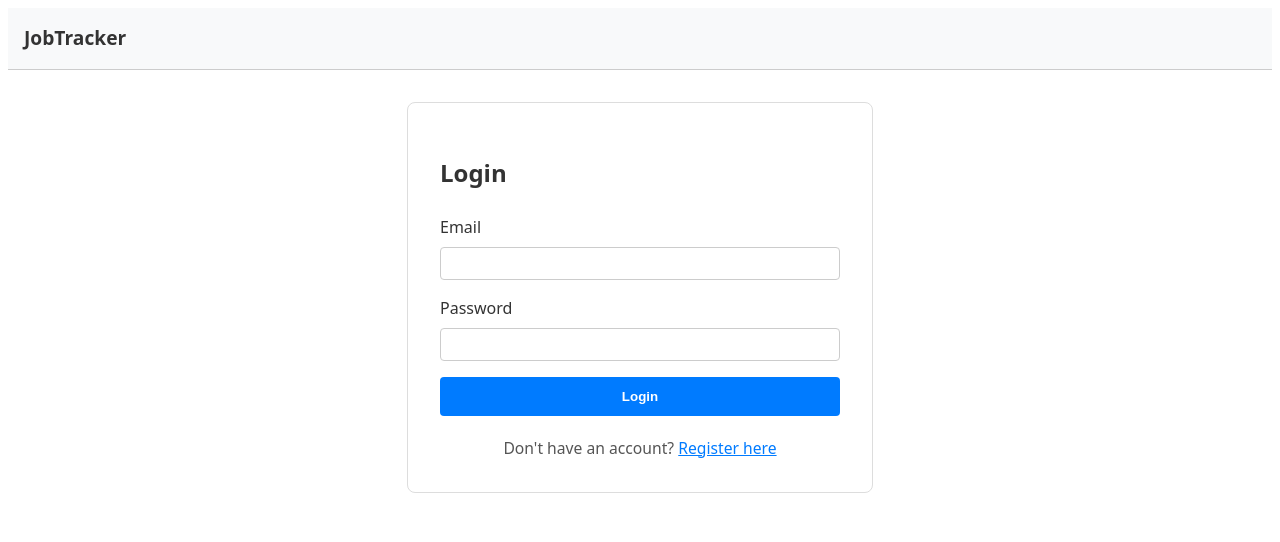
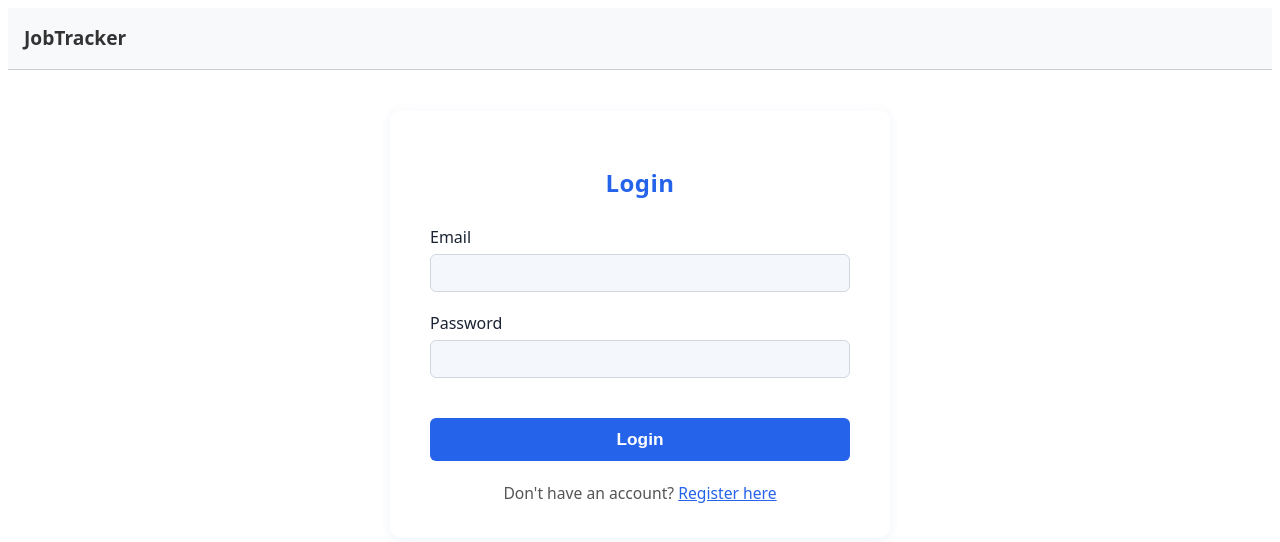
Before and after one commit to Mancini-Developer80/Job-Tracker, a React (Vite) app in the folder client/: page /login in a window 1280 px wide. Shown: the top 542 px of the page. Built offline with nearby package versions, Linux system fonts and the light colour scheme.

Commit message:
application forms consistency and improvement

```diff
--- a/client/src/App.tsx
+++ b/client/src/App.tsx
@@ -7,6 +7,7 @@ import Login from "./pages/Login";
 import NotFound from "./pages/NotFound";
 import Register from "./pages/Register";
 import Home from "./pages/Home";
+import Profile from "./pages/Profile";
 
 function App() {
   return (
@@ -17,6 +18,7 @@ function App() {
         <Route path="/register" element={<Register />} />
         <Route path="/admin" element={<Admin />} />
         <Route path="/dashboard" element={<Dashboard />} />
+        <Route path="/profile" element={<Profile />} />
         <Route path="/" element={<Home />} />
         <Route path="*" element={<NotFound />} />
       </Routes>
--- a/client/src/pages/Home.tsx
+++ b/client/src/pages/Home.tsx
@@ -1,5 +1,6 @@
 import React from "react";
-import { Link } from "react-router-dom";
+import { Link, Navigate } from "react-router-dom";
+import { useAuth } from "../context/AuthContext";
 import styles from "./Home.module.css";
 import {
   FaLock,
@@ -10,6 +11,8 @@ import {
 } from "react-icons/fa";
 
 const Home: React.FC = () => {
+  const { user } = useAuth();
+  if (user) return <Navigate to="/dashboard" replace />;
   return (
     <div className={styles.homeContainer}>
       <h1 className={styles.title}>Welcome to Job Tracker Dashboard</h1>
--- a/client/src/pages/Login.tsx
+++ b/client/src/pages/Login.tsx
@@ -1,7 +1,7 @@
 import React, { useState } from "react";
 import { useAuth } from "../context/AuthContext";
-import { useNavigate } from "react-router-dom";
-import styles from "../components/AuthForm.module.css";
+import { useNavigate, Navigate } from "react-router-dom";
+import styles from "./Profile.module.css";
 
 const Login: React.FC = () => {
   const [email, setEmail] = useState("");
@@ -9,7 +9,7 @@ const Login: React.FC = () => {
   const [error, setError] = useState("");
 
   const navigate = useNavigate();
-  const { setUser } = useAuth();
+  const { user, setUser } = useAuth();
   const handleSubmit = async (e: React.FormEvent) => {
     e.preventDefault();
     setError("");
@@ -47,38 +47,37 @@ const Login: React.FC = () => {
     }
   };
 
+  if (user) return <Navigate to="/dashboard" replace />;
   return (
-    <div className={styles.formContainer}>
-      <h2 className={styles.title}>Login</h2>
-      {error && <div className={styles.error}>{error}</div>}
-      <form onSubmit={handleSubmit}>
-        <div className={styles.formGroup}>
-          <label className={styles.label} htmlFor="email">
-            Email
-          </label>
+    <div className={styles.profileBox}>
+      <h2 className={styles.formTitle}>Login</h2>
+      {error && (
+        <div className={styles.message} style={{ color: "#d32f2f" }}>
+          {error}
+        </div>
+      )}
+      <form onSubmit={handleSubmit} className={styles.form}>
+        <label>
+          Email
           <input
-            className={styles.input}
             type="email"
-            id="email"
             value={email}
             onChange={(e) => setEmail(e.target.value)}
             autoComplete="username"
+            required
           />
-        </div>
-        <div className={styles.formGroup}>
-          <label className={styles.label} htmlFor="password">
-            Password
-          </label>
+        </label>
+        <label>
+          Password
           <input
-            className={styles.input}
             type="password"
-            id="password"
             value={password}
             onChange={(e) => setPassword(e.target.value)}
             autoComplete="current-password"
+            required
           />
-        </div>
-        <button className={styles.button} type="submit">
+        </label>
+        <button type="submit" disabled={false}>
           Login
         </button>
       </form>
@@ -88,7 +87,7 @@ const Login: React.FC = () => {
           <a
             href="/register"
             style={{
-              color: "#007bff",
+              color: "#2563eb",
               textDecoration: "underline",
               cursor: "pointer",
             }}
--- /dev/null
+++ b/client/src/pages/Profile.module.css
@@ -0,0 +1,60 @@
+.formTitle {
+  text-align: center;
+  margin-bottom: 1.5rem;
+  color: #2563eb;
+  font-weight: 700;
+  letter-spacing: 0.02em;
+}
+.profileBox {
+  max-width: 420px;
+  margin: 2.5rem auto;
+  background: #fff;
+  border-radius: 12px;
+  box-shadow: 0 2px 12px rgba(30, 64, 175, 0.07);
+  padding: 2.2rem 2.5rem 2rem 2.5rem;
+}
+.form {
+  display: flex;
+  flex-direction: column;
+  gap: 1.2rem;
+}
+.form label {
+  font-weight: 500;
+  color: #1a2233;
+  display: flex;
+  flex-direction: column;
+  gap: 0.3em;
+}
+.form input[type="text"],
+.form input[type="email"],
+.form input[type="password"],
+.form input[type="file"] {
+  padding: 0.5rem 0.9rem;
+  border: 1.5px solid #d0d7de;
+  border-radius: 6px;
+  font-size: 1.04em;
+  background: #f4f7fb;
+  color: #000;
+}
+.form button {
+  background: #2563eb;
+  color: #fff;
+  border: none;
+  border-radius: 6px;
+  padding: 0.7rem 1.5rem;
+  font-weight: 600;
+  font-size: 1.08em;
+  cursor: pointer;
+  margin-top: 1.2em;
+  transition: background 0.18s;
+}
+.form button:disabled {
+  background: #a5b4fc;
+  cursor: not-allowed;
+}
+.message {
+  color: #2563eb;
+  margin-bottom: 1em;
+  text-align: center;
+  font-weight: 500;
+}
--- /dev/null
+++ b/client/src/pages/Profile.tsx
@@ -0,0 +1,94 @@
+import React, { useState } from "react";
+import { useAuth } from "../context/AuthContext";
+import styles from "./Profile.module.css";
+
+const Profile: React.FC = () => {
+  const { user, setUser } = useAuth();
+  const [name, setName] = useState(user?.name || "");
+  const [email, setEmail] = useState(user?.email || "");
+  const [password, setPassword] = useState("");
+  const [avatar, setAvatar] = useState<File | null>(null);
+  const [message, setMessage] = useState("");
+  const [loading, setLoading] = useState(false);
+
+  const handleSubmit = async (e: React.FormEvent) => {
+    e.preventDefault();
+    setLoading(true);
+    setMessage("");
+    try {
+      const formData = new FormData();
+      formData.append("name", name);
+      formData.append("email", email);
+      if (password) formData.append("password", password);
+      if (avatar) formData.append("avatar", avatar);
+      const res = await fetch(
+        `${import.meta.env.VITE_API_URL}/api/users/profile`,
+        {
+          method: "PUT",
+          headers: {
+            Authorization: `Bearer ${user?.token}`,
+          },
+          body: formData,
+        }
+      );
+      if (!res.ok) throw new Error("Failed to update profile");
+      const data = await res.json();
+      setUser(data);
+      setMessage("Profile updated!");
+      setPassword("");
+    } catch (err) {
+      setMessage("Could not update profile");
+    } finally {
+      setLoading(false);
+    }
+  };
+
+  return (
+    <div className={styles.profileBox}>
+      <h2>Profile</h2>
+      {message && <div className={styles.message}>{message}</div>}
+      <form onSubmit={handleSubmit} className={styles.form}>
+        <label>
+          Name
+          <input
+            type="text"
+            value={name}
+            onChange={(e) => setName(e.target.value)}
+            required
+          />
+        </label>
+        <label>
+          Email
+          <input
+            type="email"
+            value={email}
+            onChange={(e) => setEmail(e.target.value)}
+            required
+          />
+        </label>
+        <label>
+          New Password
+          <input
+            type="password"
+            value={password}
+            onChange={(e) => setPassword(e.target.value)}
+            placeholder="Leave blank to keep current"
+          />
+        </label>
+        <label>
+          Profile Picture
+          <input
+            type="file"
+            accept="image/*"
+            onChange={(e) => setAvatar(e.target.files?.[0] || null)}
+          />
+        </label>
+        <button type="submit" disabled={loading}>
+          {loading ? "Saving..." : "Save Changes"}
+        </button>
+      </form>
+    </div>
+  );
+};
+
+export default Profile;
--- a/client/src/pages/Register.tsx
+++ b/client/src/pages/Register.tsx
@@ -1,7 +1,7 @@
 import React, { useState } from "react";
 import { useAuth } from "../context/AuthContext";
-import { useNavigate } from "react-router-dom";
-import styles from "../components/AuthForm.module.css";
+import { useNavigate, Navigate } from "react-router-dom";
+import styles from "./Profile.module.css";
 
 const Register: React.FC = () => {
   const [name, setName] = useState("");
@@ -11,7 +11,7 @@ const Register: React.FC = () => {
   const [error, setError] = useState("");
 
   const navigate = useNavigate();
-  const { setUser } = useAuth();
+  const { user, setUser } = useAuth();
   const handleSubmit = async (e: React.FormEvent) => {
     e.preventDefault();
     setError("");
@@ -54,64 +54,57 @@ const Register: React.FC = () => {
     }
   };
 
+  if (user) return <Navigate to="/dashboard" replace />;
   return (
-    <div className={styles.formContainer}>
-      <h2 className={styles.title}>Register</h2>
-      {error && <div className={styles.error}>{error}</div>}
-      <form onSubmit={handleSubmit}>
-        <div className={styles.formGroup}>
-          <label className={styles.label} htmlFor="name">
-            Name
-          </label>
+    <div className={styles.profileBox}>
+      <h2 className={styles.formTitle}>Register</h2>
+      {error && (
+        <div className={styles.message} style={{ color: "#d32f2f" }}>
+          {error}
+        </div>
+      )}
+      <form onSubmit={handleSubmit} className={styles.form}>
+        <label>
+          Name
           <input
-            className={styles.input}
             type="text"
-            id="name"
             value={name}
             onChange={(e) => setName(e.target.value)}
             autoComplete="name"
+            required
           />
-        </div>
-        <div className={styles.formGroup}>
-          <label className={styles.label} htmlFor="email">
-            Email
-          </label>
+        </label>
+        <label>
+          Email
           <input
-            className={styles.input}
             type="email"
-            id="email"
             value={email}
             onChange={(e) => setEmail(e.target.value)}
             autoComplete="username"
+            required
           />
-        </div>
-        <div className={styles.formGroup}>
-          <label className={styles.label} htmlFor="password">
-            Password
-          </label>
+        </label>
+        <label>
+          Password
           <input
-            className={styles.input}
             type="password"
-            id="password"
             value={password}
             onChange={(e) => setPassword(e.target.value)}
             autoComplete="new-password"
+            required
           />
-        </div>
-        <div className={styles.formGroup}>
-          <label className={styles.label} htmlFor="confirmPassword">
-            Confirm Password
-          </label>
+        </label>
+        <label>
+          Confirm Password
           <input
-            className={styles.input}
             type="password"
-            id="confirmPassword"
             value={confirmPassword}
             onChange={(e) => setConfirmPassword(e.target.value)}
             autoComplete="new-password"
+            required
           />
-        </div>
-        <button className={styles.button} type="submit">
+        </label>
+        <button type="submit" disabled={false}>
           Register
         </button>
       </form>
```
Also changed, not shown: client/src/components/Navbar.tsx (+4 -35 lines), client/src/components/UserDropdown.module.css (added, +53 -0 lines), client/src/components/UserDropdown.tsx (added, +69 -0 lines).
